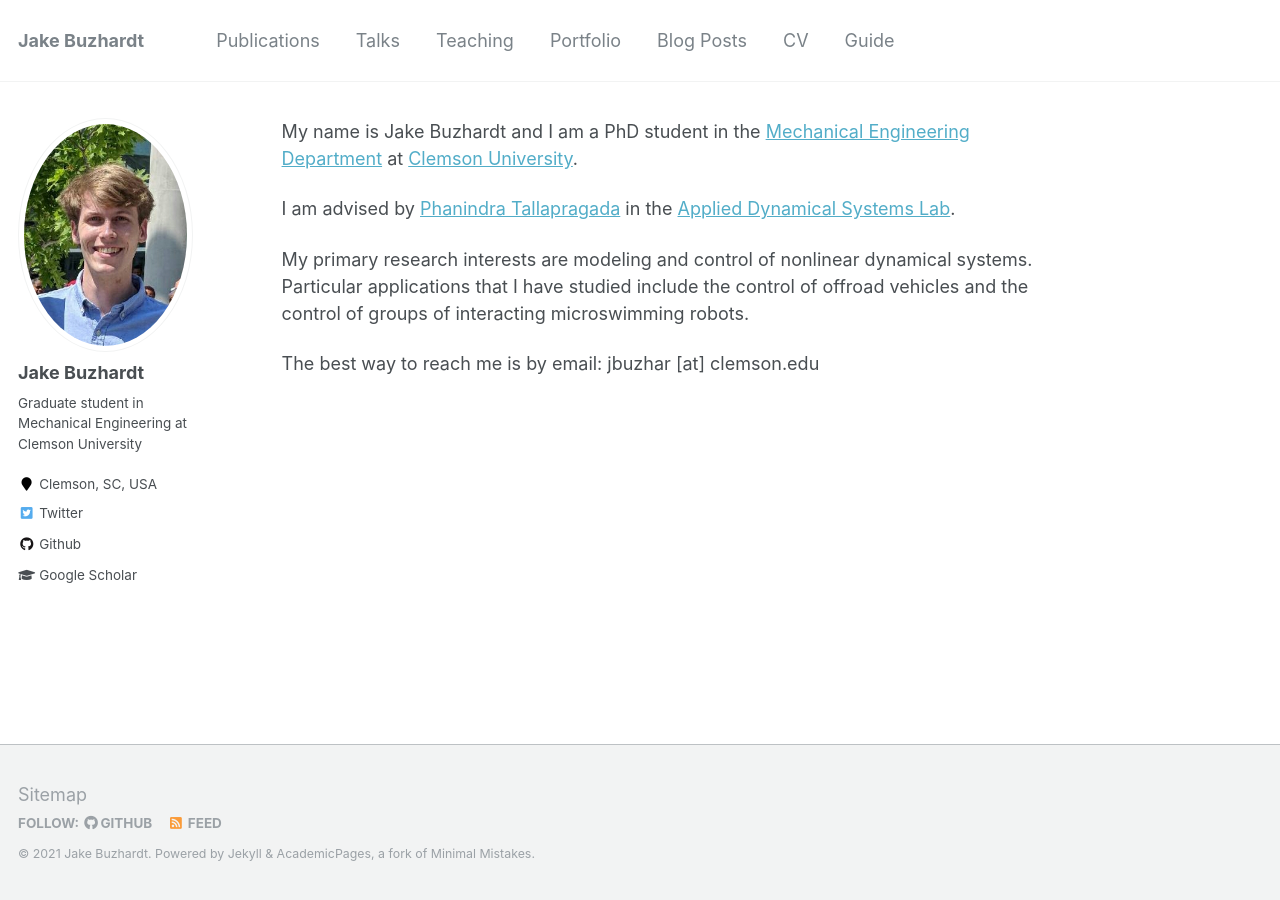
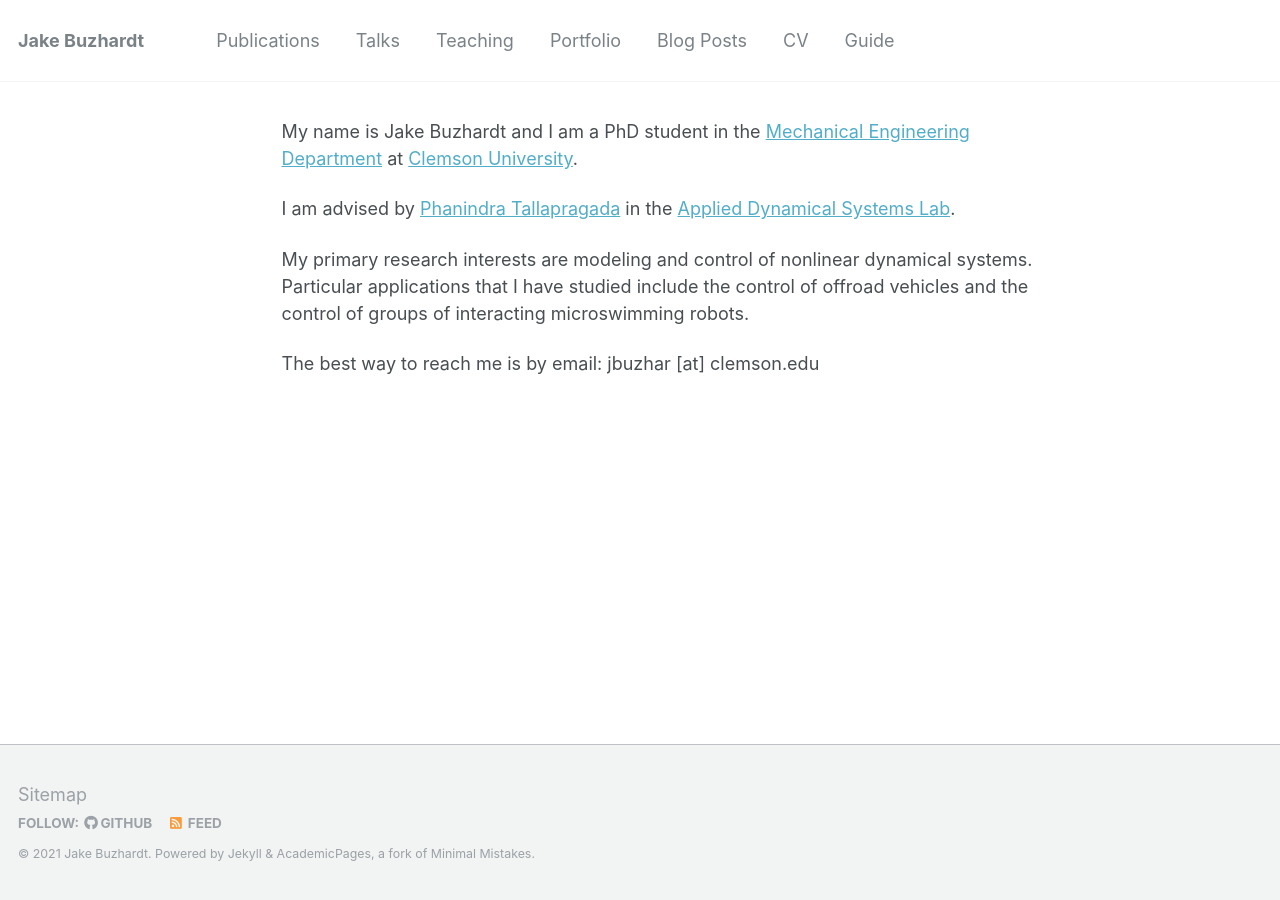
Before and after one commit to jbuzhar/jbuzhar.github.io, a Jekyll site: the page built from _pages/about.md, in a window 1280 px wide. Built offline with Jekyll 4.4.1, drawn with Linux system fonts in a browser that asks for light colours; part of the change alters nothing that is shown.

```diff
--- a/_pages/about.md
+++ b/_pages/about.md
@@ -1,11 +1,10 @@
 ---
 permalink: /
-<!-- title: "academicpages is a ready-to-fork GitHub Pages template for academic personal websites" -->
-<!-- excerpt: "About me" -->
-<!-- author_profile: true -->
-<!-- redirect_from:
+excerpt: "About me"
+author_profile: false
+redirect_from:
   - /about/
-  - /about.html -->
+  - /about.html
 ---
 
 My name is Jake Buzhardt and I am a PhD student in the [Mechanical Engineering Department](http://www.clemson.edu/cecas/departments/me/) at [Clemson University](https://www.clemson.edu/).
```
